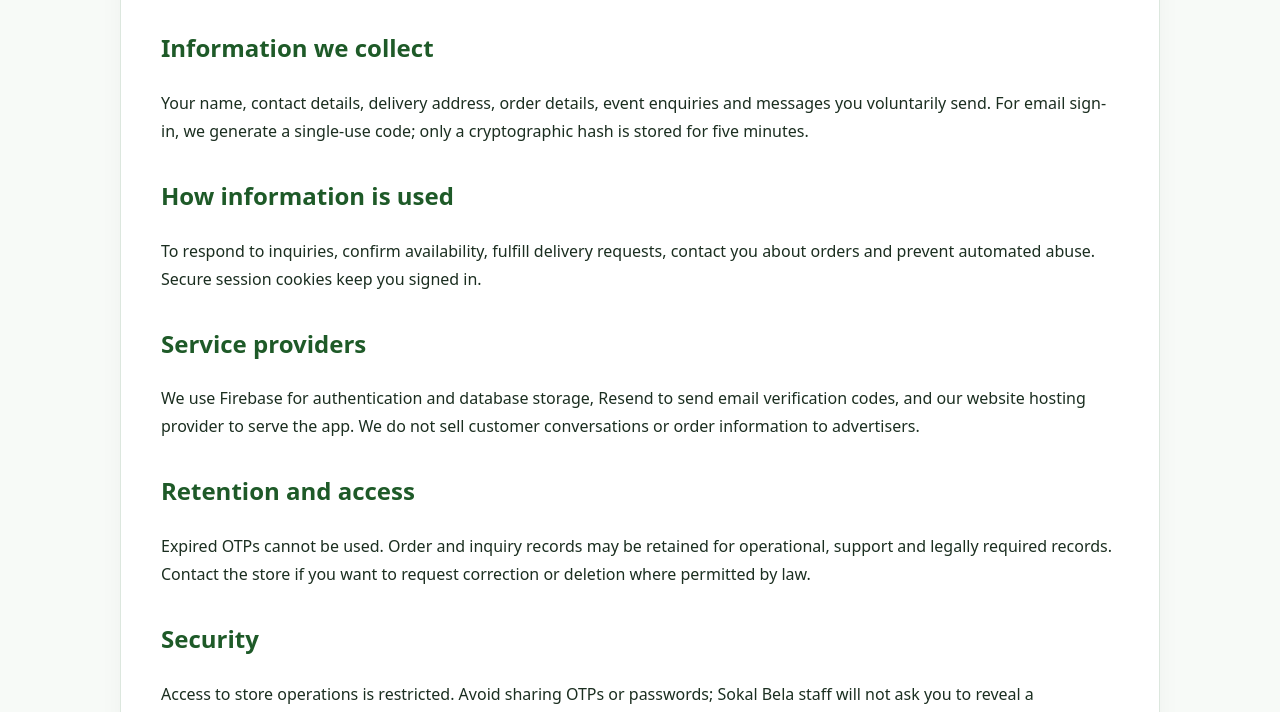
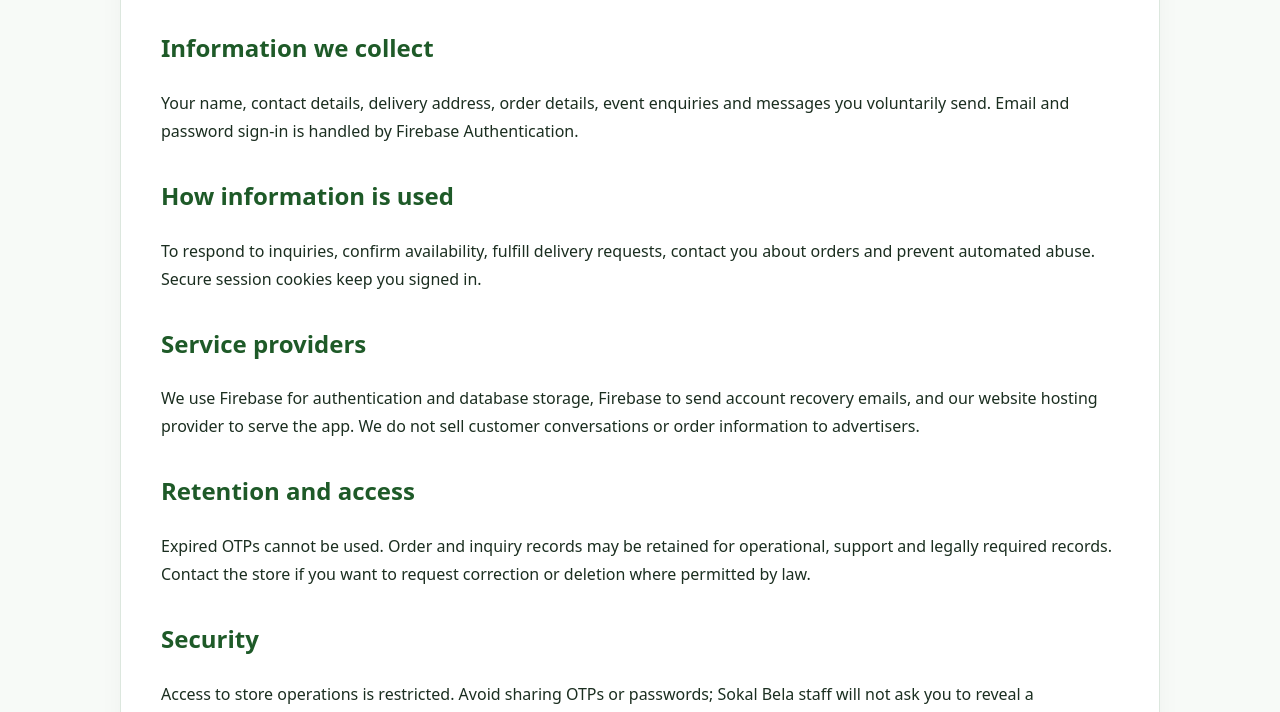
Before and after one commit to yankeeDamn/Sokal-Bela, a website: page privacy.html in a window 1280 px wide. Shown: the part 388-1100 px from the top of the page. Drawn offline with Linux system fonts and the light colour scheme.

Commit message:
Use Firebase email and password for sign in

```diff
--- a/privacy.html
+++ b/privacy.html
@@ -9,9 +9,9 @@
 <div class="announcement">🚚 Free delivery on orders ₹300+ within 5 km — Min order ₹200</div>
 <header><a class="logo" href="/">🥬 Sokal Bela / সকাল বেলা</a><nav aria-label="Primary"><a href="/">Shop</a><a href="/about.html">About</a><a href="/contact.html">Contact</a><a href="/faq.html">FAQ</a></nav></header>
 <main class="container"><nav class="breadcrumb" aria-label="Breadcrumb"><a href="/">Home</a> / privacy</nav><article class="content"><h1>Privacy Policy</h1><p class="lead">We collect the minimum information needed to process orders, respond to inquiries and secure sign-in.</p>
-<h2>Information we collect</h2><p>Your name, contact details, delivery address, order details, event enquiries and messages you voluntarily send. For email sign-in, we generate a single-use code; only a cryptographic hash is stored for five minutes.</p>
+<h2>Information we collect</h2><p>Your name, contact details, delivery address, order details, event enquiries and messages you voluntarily send. Email and password sign-in is handled by Firebase Authentication.</p>
 <h2>How information is used</h2><p>To respond to inquiries, confirm availability, fulfill delivery requests, contact you about orders and prevent automated abuse. Secure session cookies keep you signed in.</p>
-<h2>Service providers</h2><p>We use Firebase for authentication and database storage, Resend to send email verification codes, and our website hosting provider to serve the app. We do not sell customer conversations or order information to advertisers.</p>
+<h2>Service providers</h2><p>We use Firebase for authentication and database storage, Firebase to send account recovery emails, and our website hosting provider to serve the app. We do not sell customer conversations or order information to advertisers.</p>
 <h2>Retention and access</h2><p>Expired OTPs cannot be used. Order and inquiry records may be retained for operational, support and legally required records. Contact the store if you want to request correction or deletion where permitted by law.</p>
 <h2>Security</h2><p>Access to store operations is restricted. Avoid sharing OTPs or passwords; Sokal Bela staff will not ask you to reveal a verification code.</p>
 <h2>Questions</h2><p>For privacy requests, <a href="/contact.html">contact us</a>. Published November 2026.</p></article></main>
```
